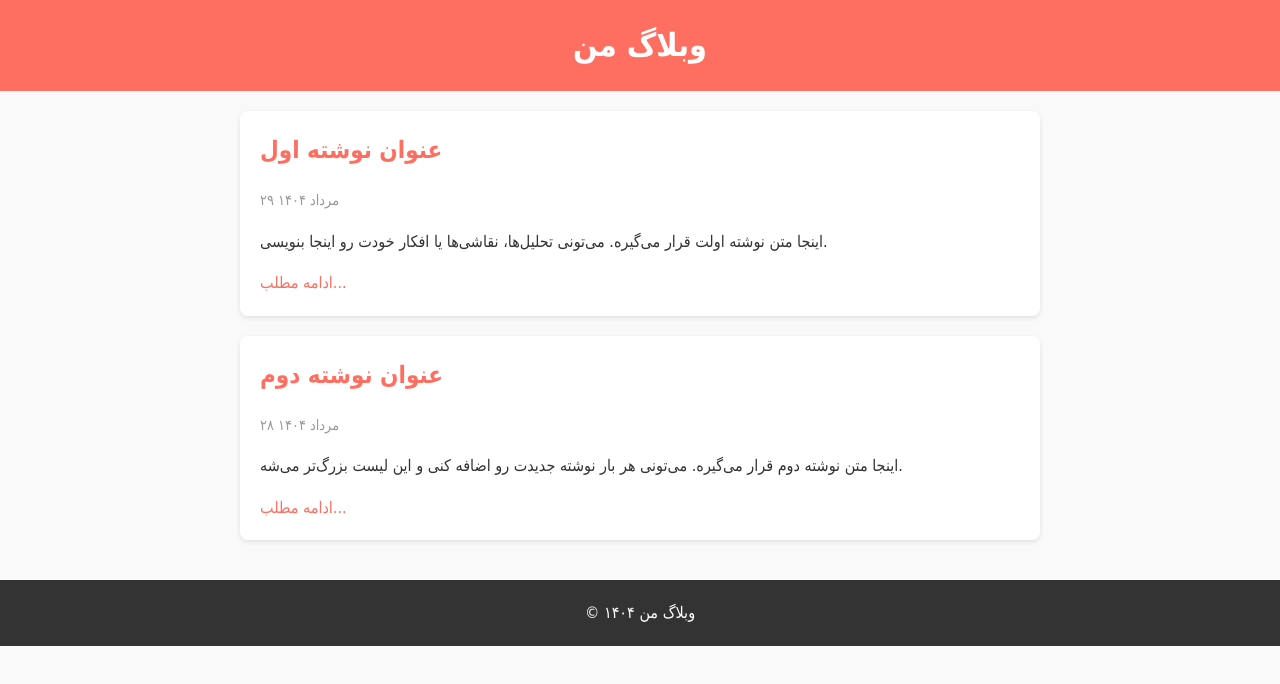
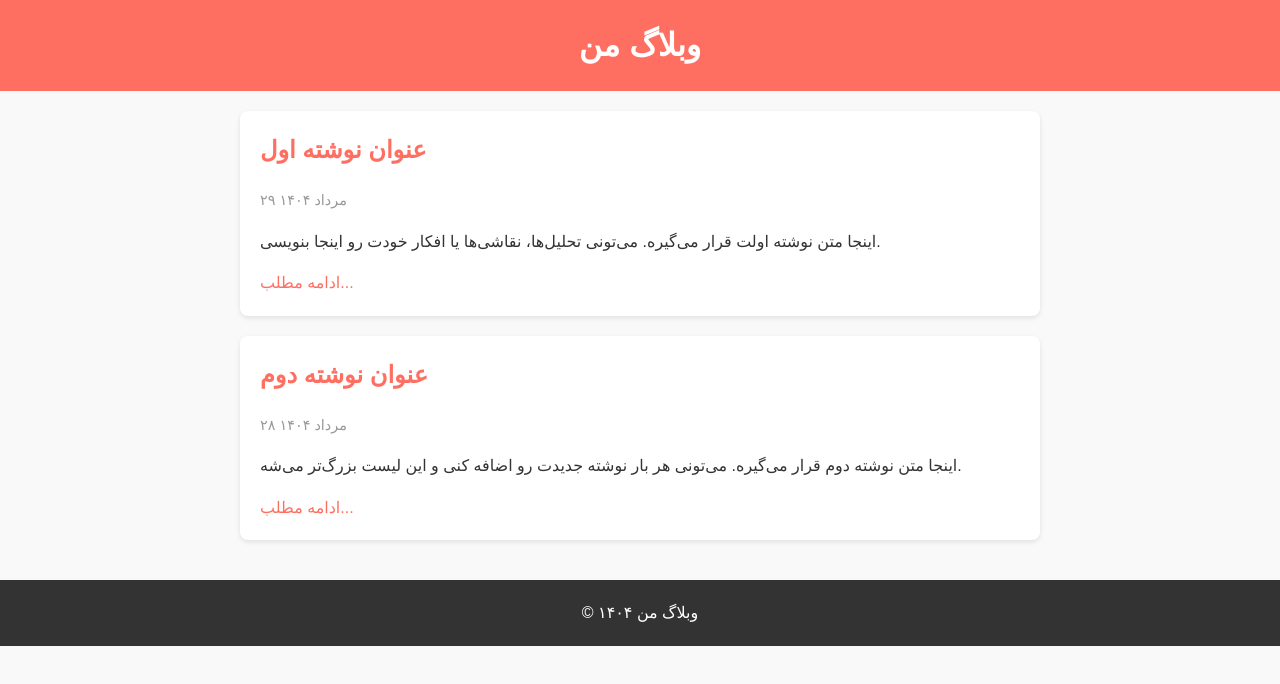
Before and after one commit to amirrezasafarii/amirrezasafari, a plain HTML site: page index.html in a window 1280 px wide. Drawn offline with Linux system fonts and the light colour scheme.

Commit message:
Update index.html

```diff
--- a/index.html
+++ b/index.html
@@ -6,7 +6,7 @@
   <title>وبلاگ من</title>
   <style>
     body {
-      font-family: 'Tahoma', sans-serif;
+      font-family: 'Dubai', sans-serif;
       line-height: 1.6;
       margin: 0;
       padding: 0;
```
